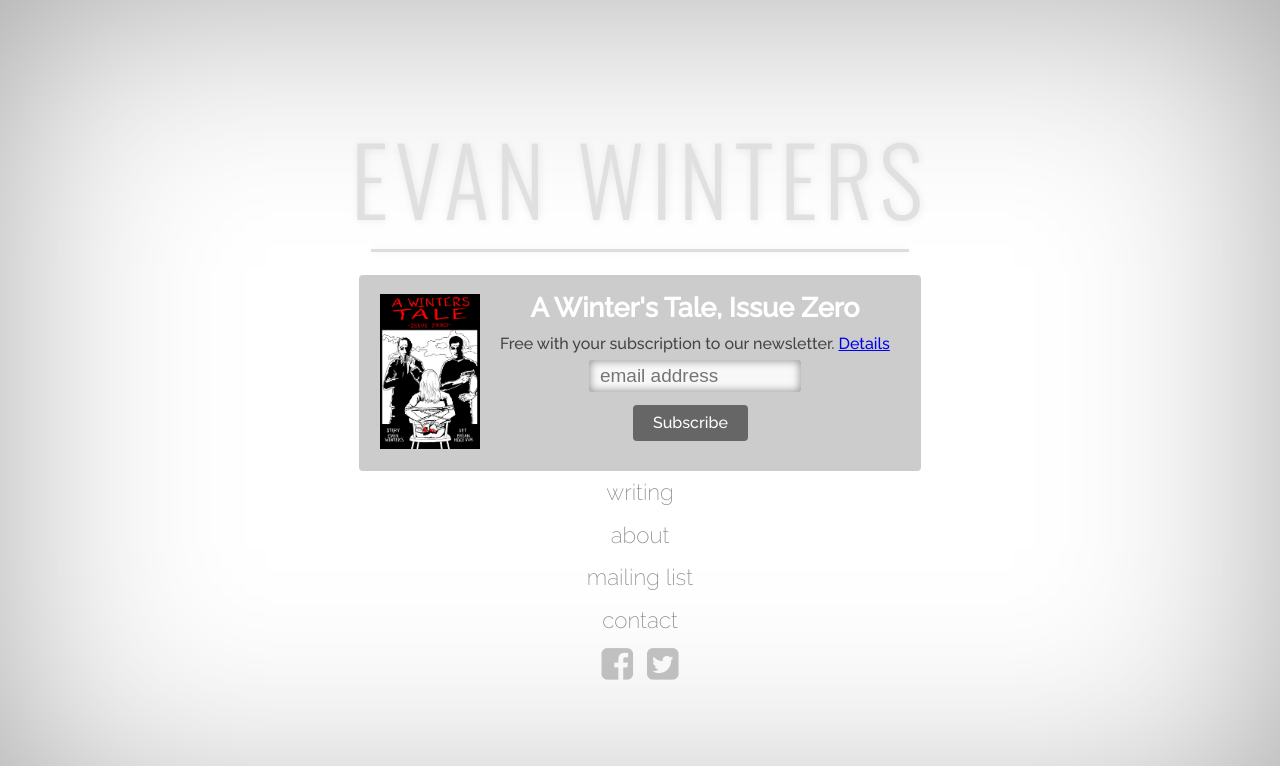
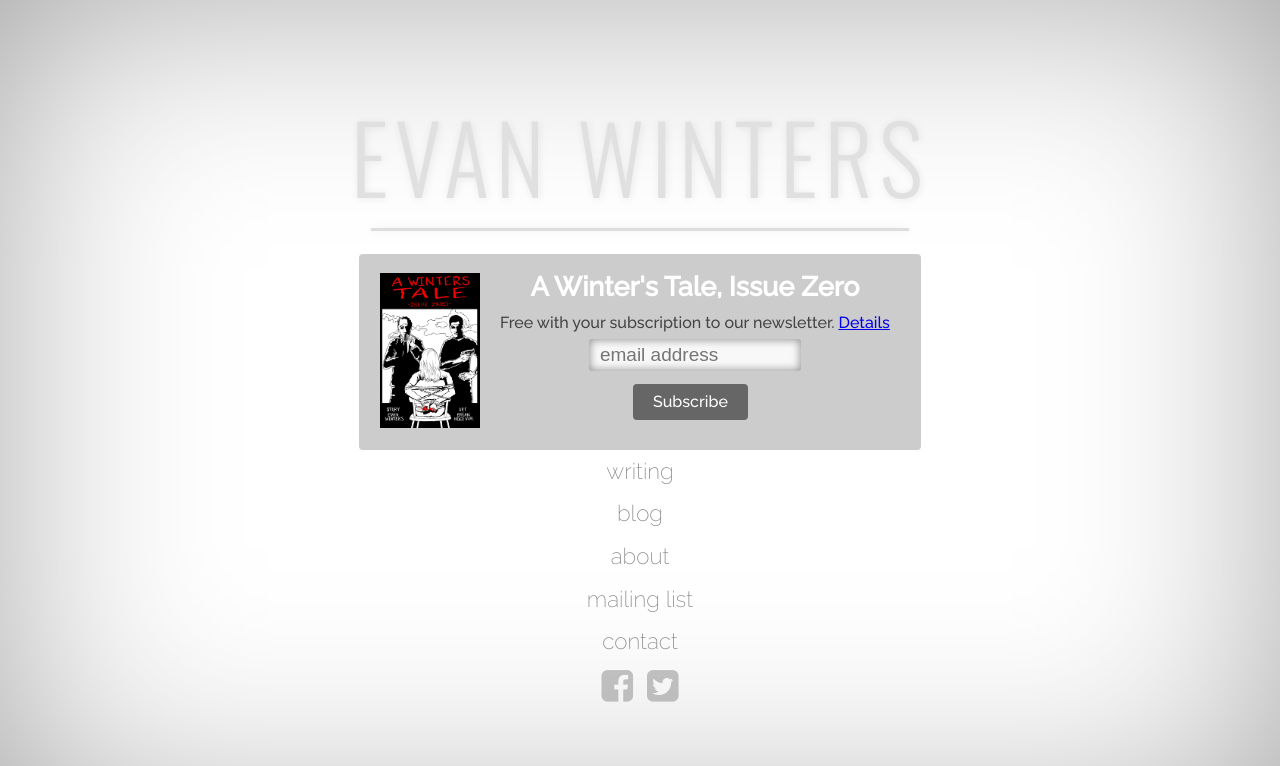
Before and after one commit to scotthorn/client-mockup-boilerplate, a PHP site: page / in a window 1280 px wide. Shown: the top 766 px of the page. Run offline with PHP 8.4, Linux system fonts and the light colour scheme; some libraries are stand-ins or nearby versions.

Commit message:
Add menu link to blog.

```diff
--- a/index.php
+++ b/index.php
@@ -46,6 +46,7 @@
         <nav id="main-nav">
           <ul class="menu">
             <li><a href="#writing">Writing</a></li>
+            <li><a href="//blog.evanwinters.com">Blog</a></li>
             <li><a href="#about">About</a></li>
             <li><a href="#mailing-list">Mailing List</a></li>
             <li><a href="#contact">Contact</a></li>
```
